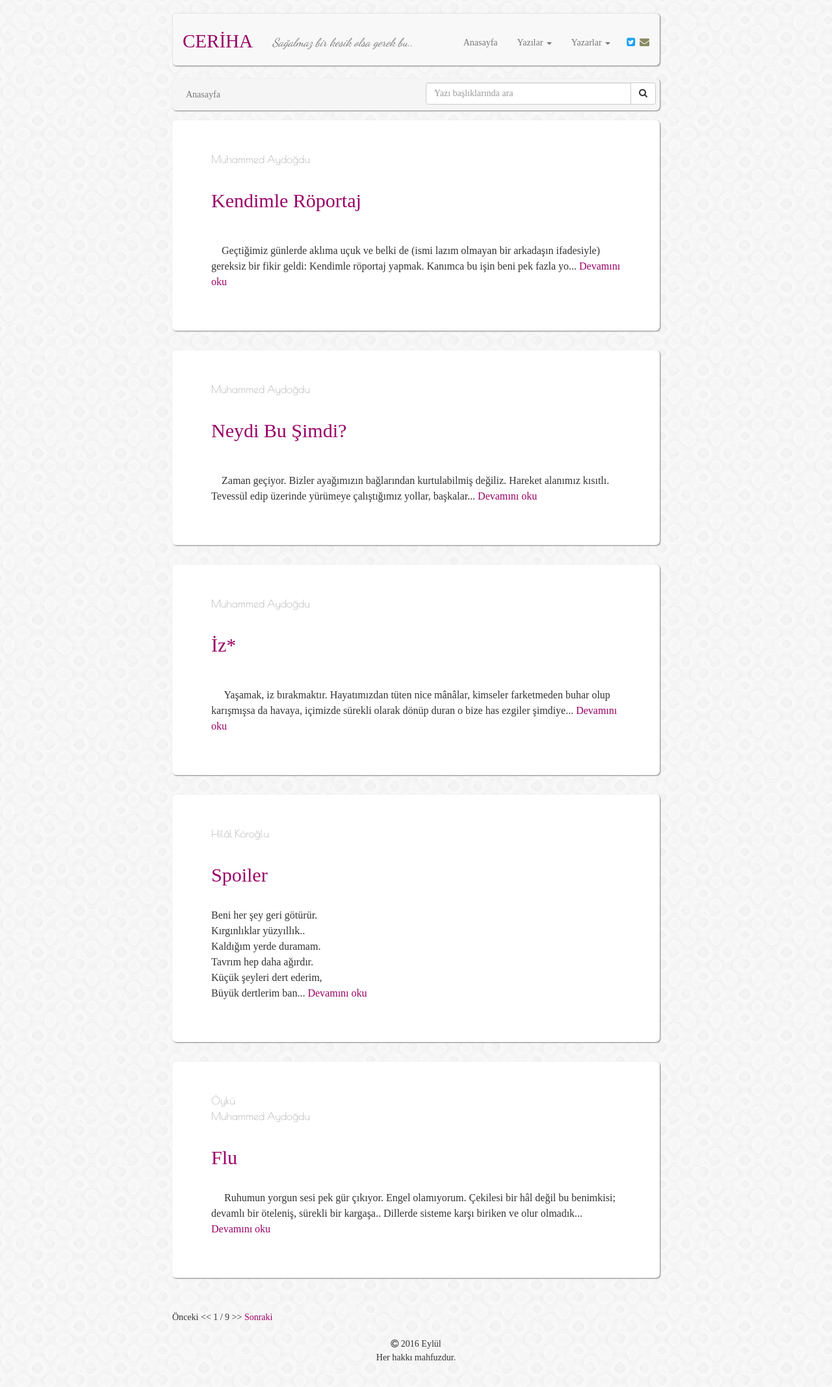
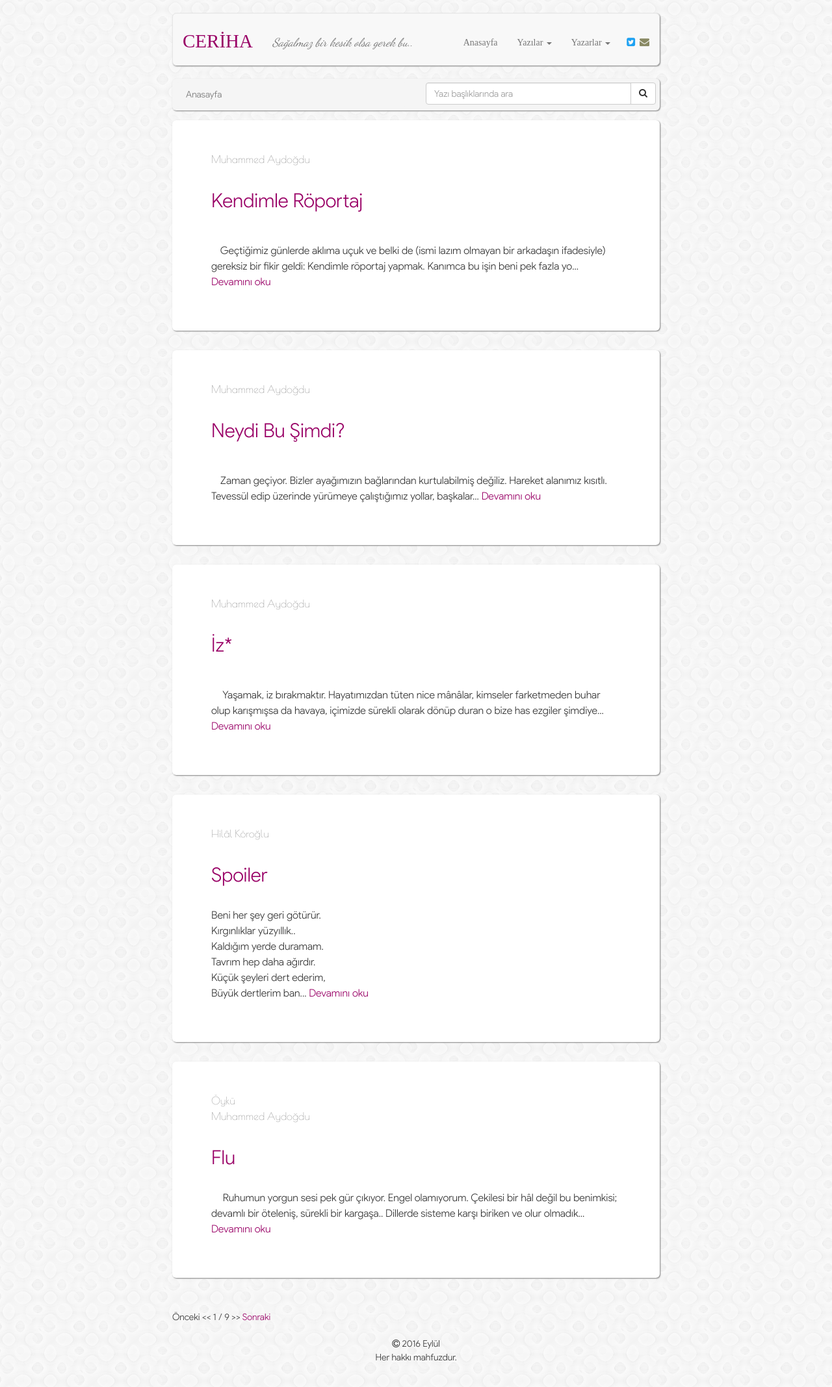
Before and after one commit to muhammedaydogdu/muhammedaydogdu.github.io, a Jekyll site: the page built from index.html, in a window 1280 px wide. Shown: the whole page at 65% size. Built offline with Jekyll 4.4.1, drawn with Linux system fonts in a browser that asks for light colours; some web fonts are replaced; the list of posts is cut into pages by our own code.

Commit message:
Update style.css

```diff
--- a/css/style.css
+++ b/css/style.css
@@ -10,7 +10,7 @@
   src: url('../fonts/BArabics.ttf');
 
   font-family: Product Sans;
-  src: url('../fonts/ProductSans-Regular.ttf');
+  src: url('../fonts/ProductSans-Light.ttf');
 
 }
 
```
